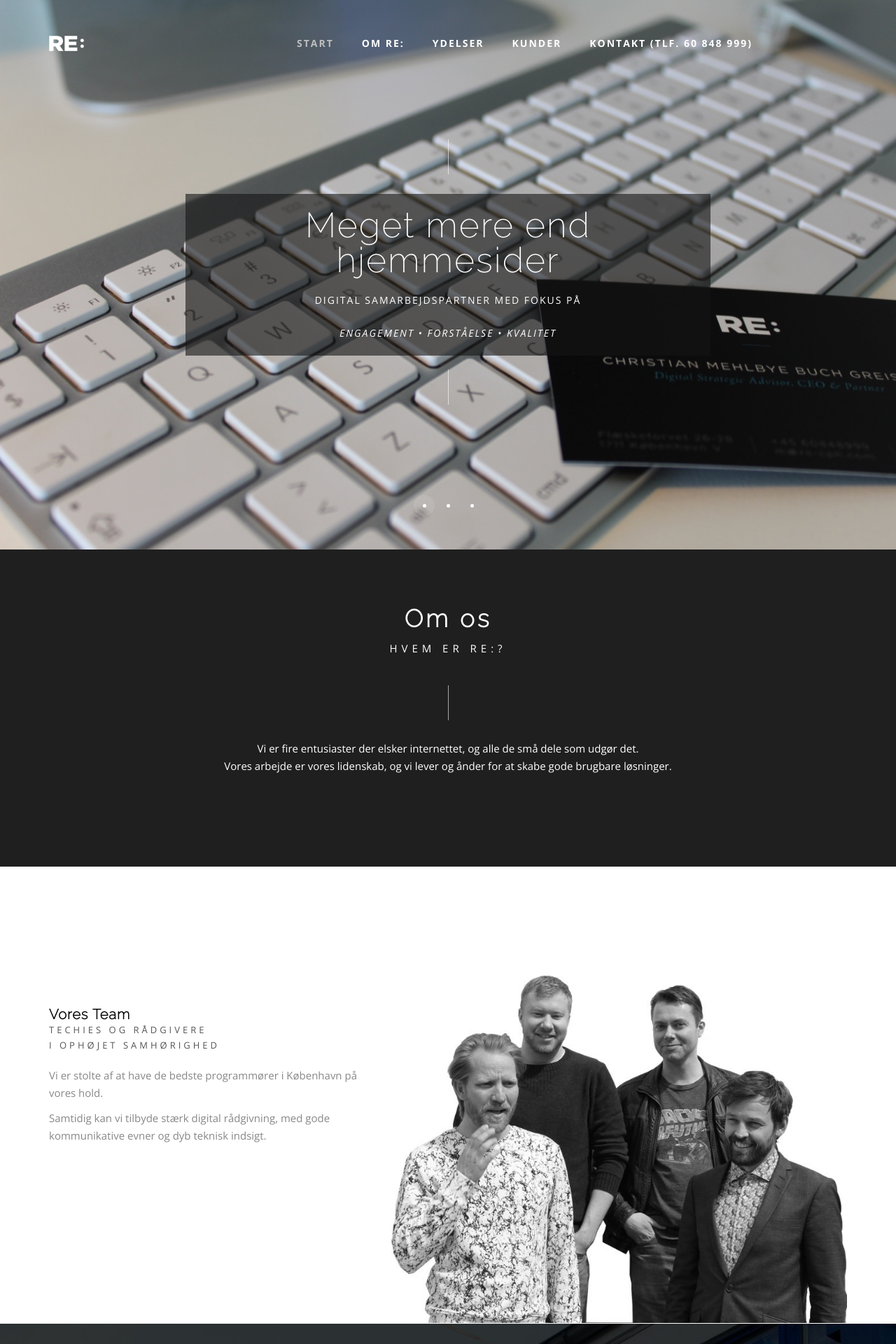
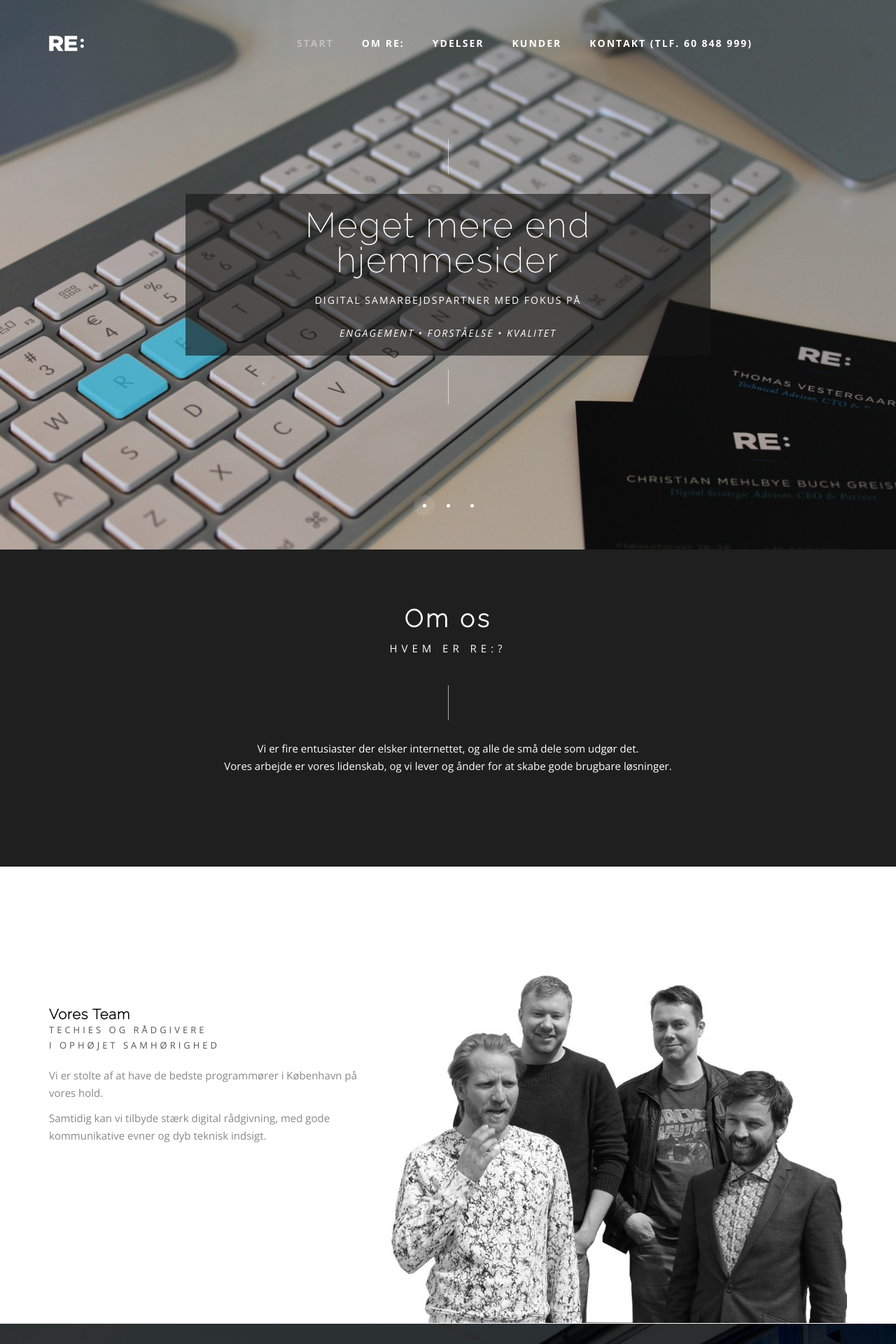
Before and after one commit to re-cph/recph-net, a Jekyll site: the page built from index.html, in a window 1280 px wide. Shown: the top 1920 px of the page at 70% size. Built offline with Jekyll 4.4.1, drawn with Linux system fonts in a browser that asks for light colours.

Commit message:
Nyt keyboard billede

```diff
--- a/index.html
+++ b/index.html
@@ -7,7 +7,7 @@ layout: default
 <div id="home">
   <div class="slider home-slider clearfix" data-auto-play="8000">
 
-    <div class="slide img-bg clearfix" data-background="images/slider/keyboard.jpg">
+    <div class="slide img-bg clearfix" data-background="images/slider/keyboard-2.jpg">
       <div class="slider-mask"></div>
       <div class="caption-box">
         <div class="container">
```
Also changed, not shown: images/slider/keyboard-2.jpg (added).
